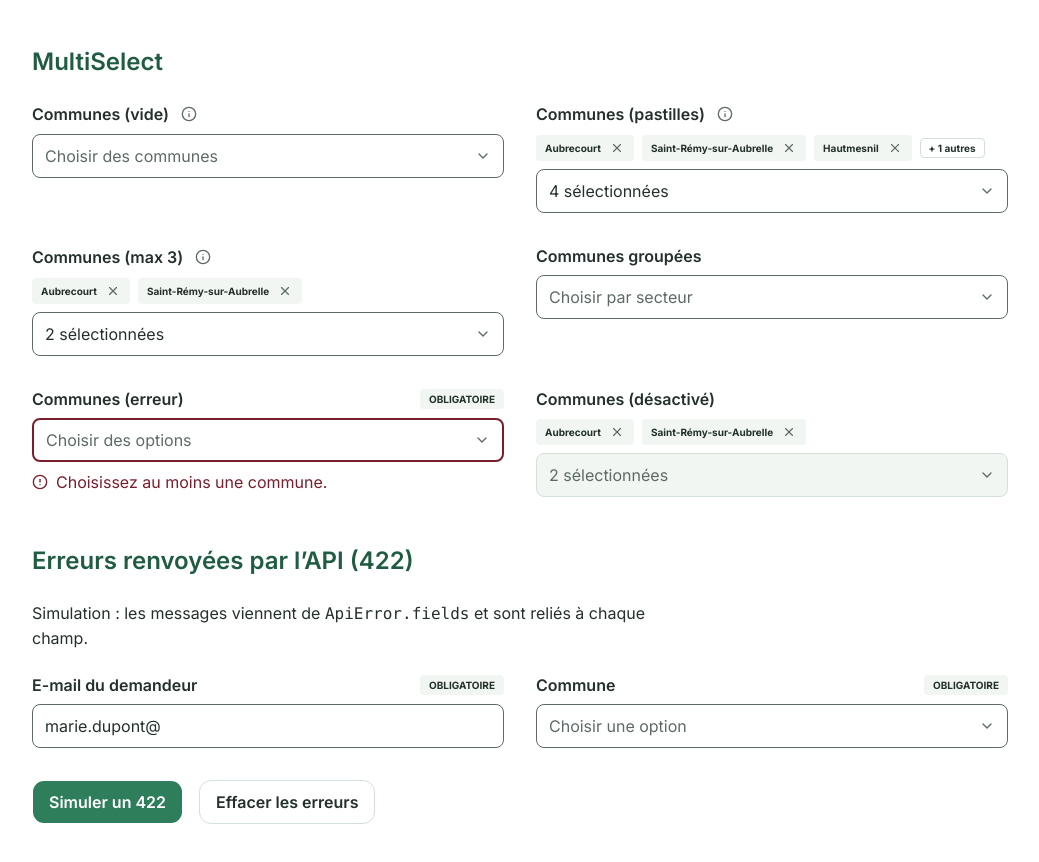
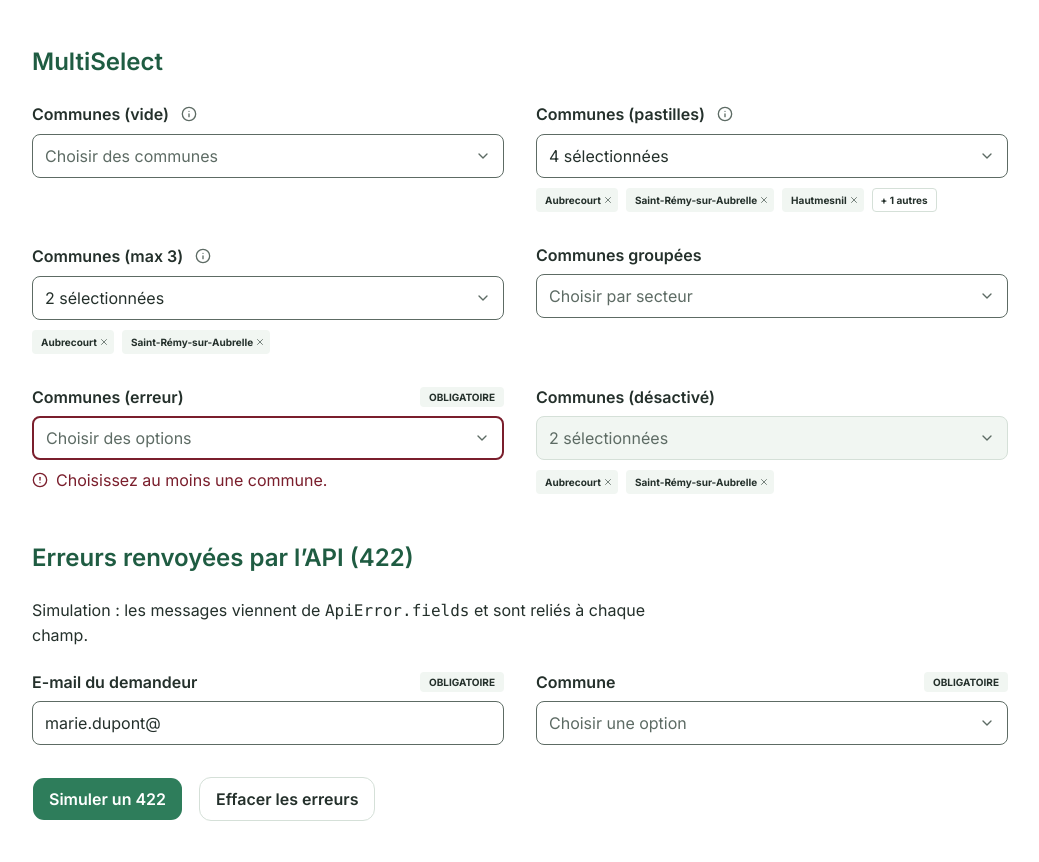
Before and after one commit to Kob0o/ValAubrelleFront, a Next.js app: page /dev/forms in a window 1280 px wide. Shown: the part 1402-2264 px from the top of the page, without its empty margins (120-1159 px from the left). Built offline with nearby package versions, Linux system fonts and the light colour scheme.

Commit message:
Place les pastilles sous le champ et aligne leur hauteur.

```diff
--- a/src/components/forms/multi-select.tsx
+++ b/src/components/forms/multi-select.tsx
@@ -270,39 +270,11 @@ function MultiSelectControl({
     });
   }
 
+  const chipClassName =
+    "h-6 min-h-6 normal-case tracking-normal gap-0.5 py-0 pl-2 pr-0.5";
+
   return (
     <div className="flex flex-col gap-2">
-      {selectedOptions.length > 0 ? (
-        <ul className="flex flex-wrap gap-2" aria-label="Sélection actuelle">
-          {visibleChips.map((option) => (
-            <li key={option.value}>
-              <Badge
-                variant="secondary"
-                className="normal-case tracking-normal gap-1 pr-1"
-              >
-                <span>{option.label}</span>
-                <button
-                  type="button"
-                  aria-label={`Retirer ${option.label}`}
-                  disabled={disabled}
-                  onClick={() => remove(option.value)}
-                  className="relative flex size-6 items-center justify-center rounded-sm text-muted-foreground outline-none after:absolute after:-inset-2.5 hover:text-foreground focus-visible:ring-2 focus-visible:ring-ring disabled:pointer-events-none"
-                >
-                  <X aria-hidden="true" className="size-3.5" />
-                </button>
-              </Badge>
-            </li>
-          ))}
-          {hiddenCount > 0 ? (
-            <li>
-              <Badge variant="outline" className="normal-case tracking-normal">
-                + {hiddenCount} autres
-              </Badge>
-            </li>
-          ) : null}
-        </ul>
-      ) : null}
-
       <Popover open={open} onOpenChange={handleOpenChange}>
         <PopoverTrigger asChild>
           <button
@@ -403,6 +375,34 @@ function MultiSelectControl({
         </PopoverContent>
       </Popover>
 
+      {selectedOptions.length > 0 ? (
+        <ul className="flex flex-wrap gap-2" aria-label="Sélection actuelle">
+          {visibleChips.map((option) => (
+            <li key={option.value}>
+              <Badge variant="secondary" className={chipClassName}>
+                <span>{option.label}</span>
+                <button
+                  type="button"
+                  aria-label={`Retirer ${option.label}`}
+                  disabled={disabled}
+                  onClick={() => remove(option.value)}
+                  className="relative flex items-center justify-center rounded-sm pt-0.5 pr-0.5 pb-0.5 text-muted-foreground outline-none after:absolute after:-inset-2.5 hover:text-foreground focus-visible:ring-2 focus-visible:ring-ring disabled:pointer-events-none"
+                >
+                  <X aria-hidden="true" className="size-2.5" />
+                </button>
+              </Badge>
+            </li>
+          ))}
+          {hiddenCount > 0 ? (
+            <li>
+              <Badge variant="outline" className={cn(chipClassName, "pr-2")}>
+                + {hiddenCount} autres
+              </Badge>
+            </li>
+          ) : null}
+        </ul>
+      ) : null}
+
       <p id={liveId} className="sr-only" aria-live="polite">
         {liveMessage}
       </p>
```
